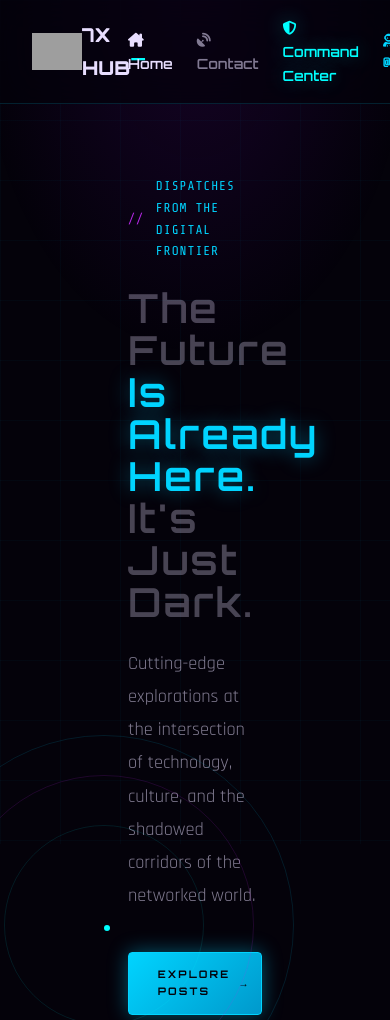
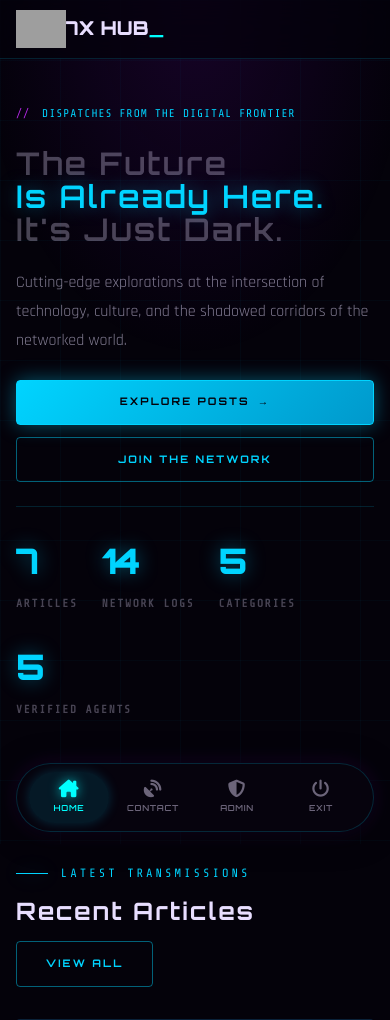
Before and after one commit to soulayman-7x/7X_Hub_Blog, a PHP site: page /7X_Hub_Blog/ in a window 390 px wide; the page is wider, and only the part inside the window is pictured. Shown: the top 1020 px of that part. Run offline with PHP 8.4, Linux system fonts and the light colour scheme; the visitor is signed in with stand-in values (Sample User, id 1); data comes from the database, SQL or seed files in the repository; data that the repository does not hold is empty; grey boxes are pictures that could not be loaded.

Commit message:
Add responsive design support and update styles across multiple pages

```diff
--- a/Admin/create_post.php
+++ b/Admin/create_post.php
@@ -46,6 +46,7 @@ if ($_SERVER['REQUEST_METHOD'] === 'POST') {
     <link rel="stylesheet" href="../assets/css/style.css">
     <link rel="stylesheet" href="../assets/css/posts.css">
     <link rel="stylesheet" href="../assets/css/dashboard.css">
+    <link rel="stylesheet" href="../assets/css/responsive.css">
 
 </head>
 <body>
@@ -72,7 +73,7 @@ if ($_SERVER['REQUEST_METHOD'] === 'POST') {
                         <input type="text" name="title" class="form-control" required placeholder="e.g. Advanced Quantum Encryption Methods">
                     </div>
 
-                    <div style="display: grid; grid-template-columns: 1fr 1fr; gap: 24px;">
+                    <div class="admin-form-row">
                         <div class="form-group">
                             <label>> SECTOR_CATEGORY</label>
                             <select name="category_id" class="form-control" required>
--- a/Admin/dashboard.php
+++ b/Admin/dashboard.php
@@ -29,6 +29,7 @@ $stats = $admin->getSystemStats();
 
     <link rel="stylesheet" href="../assets/css/style.css">
     <link rel="stylesheet" href="../assets/css/dashboard.css">
+    <link rel="stylesheet" href="../assets/css/responsive.css">
 </head>
 <body>
 
--- a/Admin/edit_post.php
+++ b/Admin/edit_post.php
@@ -62,6 +62,7 @@ $categories = $admin->getAllCategories();
     <link rel="stylesheet" href="../assets/CSS/style.css">
     <link rel="stylesheet" href="../assets//CSS/dashboard.css">
     <link rel="stylesheet" href="../assets//CSS/posts.css">
+    <link rel="stylesheet" href="../assets/CSS/responsive.css">
     <link rel="stylesheet" href="https://cdnjs.cloudflare.com/ajax/libs/font-awesome/6.4.0/css/all.min.css">
 </head>
 <body class="admin-body">
--- a/Admin/posts.php
+++ b/Admin/posts.php
@@ -26,6 +26,7 @@ $posts = $admin->getAllPostsAdmin();
     <link rel="stylesheet" href="../assets/CSS/style.css">
     <link rel="stylesheet" href="../assets/CSS/dashboard.css">
     <link rel="stylesheet" href="../assets/CSS/posts.css">
+    <link rel="stylesheet" href="../assets/CSS/responsive.css">
     <link rel="stylesheet" href="https://cdnjs.cloudflare.com/ajax/libs/font-awesome/6.4.0/css/all.min.css">
 </head>
 
--- a/article.php
+++ b/article.php
@@ -38,6 +38,7 @@ if (!$post) {
     <title>7X Hub - <?= htmlspecialchars($post['title']) ?></title>
     <link rel="stylesheet" href="assets/CSS/style.css">
     <link rel="stylesheet" href="assets/CSS/article.css">
+    <link rel="stylesheet" href="assets/CSS/responsive.css">
     <link rel="icon" href="assets/images/logo/X-Core-V1-Wh.png">
 </head>
 
--- /dev/null
+++ b/assets/CSS/responsive.css
@@ -0,0 +1,528 @@
+/* ============================================================
+   responsive.css — 7X Hub Blog
+   Mobile-first responsive layer. Added LAST to override safely.
+   Breakpoints:
+     Tablet  : max-width 1024px
+     Mobile  : max-width 768px
+   ⚠  No existing CSS or PHP was deleted or renamed.
+   ============================================================ */
+
+/* Admin create_post form row — replaces inline grid style */
+.admin-form-row {
+    display: grid;
+    grid-template-columns: 1fr 1fr;
+    gap: 24px;
+}
+
+@media (max-width: 768px) {
+    .admin-form-row {
+        grid-template-columns: 1fr;
+        gap: 0;
+    }
+}
+
+/* ─────────────────────────────────────────
+   GLOBAL CONTAINER & BODY
+───────────────────────────────────────── */
+@media (max-width: 1024px) {
+    .container {
+        padding: 0 1.5rem;
+    }
+}
+
+@media (max-width: 768px) {
+    .container {
+        padding: 0 1rem;
+    }
+
+    /* Extra bottom padding so content isn't hidden behind mobile nav */
+    body {
+        padding-bottom: 80px;
+    }
+
+    main {
+        padding-top: 4rem;
+    }
+}
+
+/* ─────────────────────────────────────────
+   HEADER — Hide desktop nav on mobile
+───────────────────────────────────────── */
+@media (max-width: 768px) {
+    .nav-links {
+        display: none;
+    }
+
+    .site-header {
+        padding: 10px 0;
+    }
+}
+
+/* ─────────────────────────────────────────
+   MOBILE BOTTOM NAV BAR
+   Visible ONLY on ≤ 768px
+───────────────────────────────────────── */
+.mobile-bottom-nav {
+    display: none; /* Hidden by default (desktop & tablet) */
+}
+
+@media (max-width: 768px) {
+    .mobile-bottom-nav {
+        display: flex;
+        position: fixed;
+        bottom: 12px;
+        left: 50%;
+        transform: translateX(-50%);
+        width: calc(100% - 32px);
+        max-width: 480px;
+        background: rgba(7, 4, 15, 0.92);
+        backdrop-filter: blur(20px);
+        -webkit-backdrop-filter: blur(20px);
+        border: 1px solid rgba(0, 212, 255, 0.18);
+        border-radius: 50px;
+        padding: 8px 12px;
+        gap: 4px;
+        justify-content: space-around;
+        align-items: center;
+        z-index: 999;
+        box-shadow: 0 4px 30px rgba(0, 0, 0, 0.6), 0 0 20px rgba(106, 13, 173, 0.2);
+    }
+
+    .mob-nav-item {
+        display: flex;
+        flex-direction: column;
+        align-items: center;
+        gap: 3px;
+        padding: 8px 14px;
+        border-radius: 40px;
+        color: rgba(232, 222, 255, 0.45);
+        text-decoration: none;
+        font-family: var(--font-display);
+        font-size: 0.55rem;
+        font-weight: 600;
+        letter-spacing: 0.08em;
+        text-transform: uppercase;
+        transition: all 0.25s ease;
+        flex: 1;
+    }
+
+    .mob-nav-item i {
+        font-size: 1.1rem;
+        transition: all 0.25s ease;
+    }
+
+    .mob-nav-item span {
+        color: inherit;
+        font-weight: 600;
+        font-size: 0.52rem;
+    }
+
+    .mob-nav-item:hover {
+        color: var(--color-7x-blue);
+        background: rgba(0, 212, 255, 0.07);
+    }
+
+    .mob-nav-item.active {
+        color: var(--color-7x-cyan);
+        background: rgba(0, 212, 255, 0.1);
+        box-shadow: 0 0 12px rgba(0, 212, 255, 0.2);
+    }
+
+    .mob-nav-item.active i {
+        text-shadow: 0 0 12px rgba(0, 255, 255, 0.6);
+        color: var(--color-7x-cyan);
+    }
+}
+
+/* ─────────────────────────────────────────
+   TYPOGRAPHY SCALING
+───────────────────────────────────────── */
+@media (max-width: 768px) {
+    h1 { font-size: 2rem; }
+    h2 { font-size: 1.5rem; }
+    h3 { font-size: 1.1rem; }
+}
+
+/* ─────────────────────────────────────────
+   HERO SECTION (index.php)
+───────────────────────────────────────── */
+@media (max-width: 1024px) {
+    .hero {
+        padding: 4rem 0;
+    }
+
+    .hero-decor {
+        width: 260px;
+        height: 260px;
+        opacity: 0.5;
+    }
+
+    .hero-stats {
+        gap: 2rem;
+        margin: 1.5rem 0;
+    }
+}
+
+@media (max-width: 768px) {
+    .hero {
+        padding: 2.5rem 0;
+    }
+
+    /* Hide the decorative rings — they overflow behind text */
+    .hero-decor {
+        display: none;
+    }
+
+    .hero-title {
+        font-size: clamp(1.8rem, 8vw, 2.5rem);
+    }
+
+    .hero-subtitle {
+        font-size: 1rem;
+        max-width: 100%;
+        margin-bottom: 1.5rem;
+    }
+
+    .hero-actions {
+        flex-direction: column;
+        gap: 0.75rem;
+    }
+
+    .hero-actions .btn {
+        width: 100%;
+        justify-content: center;
+        text-align: center;
+    }
+
+    .hero-stats {
+        gap: 1.5rem;
+        margin: 1.5rem 0 0;
+        padding: 1.5rem 0;
+    }
+
+    .hero-p {
+        font-size: 0.7rem;
+    }
+}
+
+/* ─────────────────────────────────────────
+   POSTS SECTION — Section Header
+───────────────────────────────────────── */
+@media (max-width: 768px) {
+    .section-header {
+        flex-direction: column;
+        align-items: flex-start;
+        gap: 1rem;
+        margin-bottom: 2rem;
+    }
+}
+
+/* ─────────────────────────────────────────
+   FEATURED POST (index.php)
+───────────────────────────────────────── */
+@media (max-width: 1024px) {
+    .featured-post {
+        grid-template-columns: 1fr;
+    }
+
+    .featured-post .post-image {
+        min-height: 280px;
+    }
+}
+
+@media (max-width: 768px) {
+    .featured-post .post-image {
+        min-height: 200px;
+    }
+
+    .featured-post .post-body {
+        padding: 1.5rem;
+        gap: 0.8rem;
+    }
+}
+
+/* ─────────────────────────────────────────
+   POST GRID (index.php)
+───────────────────────────────────────── */
+@media (max-width: 1024px) {
+    .post-grid {
+        grid-template-columns: repeat(2, 1fr);
+    }
+}
+
+@media (max-width: 768px) {
+    .post-grid {
+        grid-template-columns: 1fr;
+    }
+}
+
+/* ─────────────────────────────────────────
+   NEWSLETTER BAND (index.php)
+───────────────────────────────────────── */
+@media (max-width: 1024px) {
+    .newsletter-inner {
+        grid-template-columns: 1fr;
+        gap: 2rem;
+        padding: 2rem;
+    }
+}
+
+@media (max-width: 768px) {
+    .newsletter-inner {
+        padding: 1.5rem;
+        gap: 1.5rem;
+    }
+
+    .newsletter-form {
+        flex-direction: column;
+    }
+
+    .newsletter-form input {
+        width: 100%;
+    }
+
+    .newsletter-form .btn {
+        width: 100%;
+        justify-content: center;
+    }
+}
+
+/* ─────────────────────────────────────────
+   ARTICLE PAGE (article.php)
+───────────────────────────────────────── */
+@media (max-width: 768px) {
+    .article-hero {
+        padding: 2rem 0 1.5rem;
+    }
+
+    .article-title {
+        font-size: clamp(1.5rem, 6vw, 2rem);
+        margin-bottom: 1.2rem;
+    }
+
+    /* Meta bar: wrap and hide dividers */
+    .article-meta-bar {
+        gap: 1rem;
+        padding: 1rem;
+    }
+
+    .meta-divider {
+        display: none;
+    }
+
+    /* Article image: let height be auto, don't crop brutally */
+    .article-image {
+        height: auto;
+        min-height: 180px;
+    }
+
+    .article-content {
+        padding: 0 0 2rem;
+    }
+}
+
+/* ─────────────────────────────────────────
+   CONTACT PAGE (contact.php)
+───────────────────────────────────────── */
+@media (max-width: 1024px) {
+    .contact-grid {
+        grid-template-columns: 1fr;
+        gap: 2.5rem;
+    }
+
+    .contact-section {
+        padding: 3rem 0 5rem;
+    }
+}
+
+@media (max-width: 768px) {
+    .contact-section {
+        padding: 2rem 0 4rem;
+    }
+
+    .form-row {
+        grid-template-columns: 1fr;
+    }
+
+    .contact-form-wrap {
+        padding: 1.5rem;
+    }
+
+    .form-footer {
+        flex-direction: column;
+        align-items: stretch;
+    }
+
+    .btn-submit {
+        width: 100%;
+    }
+}
+
+/* ─────────────────────────────────────────
+   FOOTER (all pages)
+───────────────────────────────────────── */
+@media (max-width: 1024px) {
+    .footer-inner {
+        grid-template-columns: 1fr 1fr;
+        gap: 2rem;
+    }
+}
+
+@media (max-width: 768px) {
+    .site-footer {
+        margin-top: 4rem;
+        margin-bottom: 4rem; /* Space above mobile bottom nav */
+        padding: 2rem 0 1.5rem;
+    }
+
+    .footer-inner {
+        grid-template-columns: 1fr;
+        gap: 2rem;
+        margin-bottom: 2rem;
+    }
+
+    .footer-bottom {
+        flex-direction: column;
+        gap: 0.5rem;
+        text-align: center;
+    }
+
+    .footer-brand p {
+        max-width: 100%;
+    }
+}
+
+/* ─────────────────────────────────────────
+   AUTH PAGES (login.php, register.php)
+───────────────────────────────────────── */
+@media (max-width: 768px) {
+    .auth-page {
+        padding: 1.5rem 1rem;
+        align-items: flex-start;
+        padding-top: 3rem;
+    }
+
+    .auth-card {
+        padding: 2rem 1.5rem;
+    }
+}
+
+/* ─────────────────────────────────────────
+   ADMIN — DASHBOARD (Admin/dashboard.php)
+───────────────────────────────────────── */
+@media (max-width: 1024px) {
+    .admin-layout {
+        flex-direction: column;
+        padding: 16px;
+        gap: 16px;
+    }
+
+    .glass-sidebar {
+        width: 100%;
+        height: auto;
+        position: relative;
+        top: auto;
+        padding: 20px;
+    }
+
+    .sidebar-nav {
+        flex-direction: row;
+        flex-wrap: wrap;
+        gap: 8px;
+    }
+
+    .sidebar-logo {
+        margin-bottom: 16px;
+    }
+
+    .stats-grid {
+        grid-template-columns: repeat(2, 1fr);
+        gap: 16px;
+    }
+
+    .admin-header {
+        padding: 16px 20px;
+        flex-wrap: wrap;
+        gap: 12px;
+    }
+}
+
+@media (max-width: 768px) {
+    .admin-layout {
+        padding: 12px;
+    }
+
+    .stats-grid {
+        grid-template-columns: 1fr;
+    }
+
+    .stat-card {
+        padding: 20px;
+    }
+
+    .stat-value {
+        font-size: 2.2rem;
+    }
+
+    .admin-title h1 {
+        font-size: 1.3rem;
+    }
+}
+
+/* ─────────────────────────────────────────
+   ADMIN — POSTS TABLE (Admin/posts.php)
+───────────────────────────────────────── */
+@media (max-width: 1024px) {
+    .admin-container {
+        flex-direction: column;
+    }
+
+    /* Reuse glass-sidebar responsive rules from dashboard above */
+    .admin-main {
+        width: 100%;
+        padding: 1.5rem;
+        margin-left: 0;
+    }
+}
+
+@media (max-width: 768px) {
+    .admin-main {
+        padding: 1rem;
+    }
+
+    .glass-panel {
+        padding: 12px;
+    }
+
+    /* Table scrolls horizontally instead of breaking layout */
+    .glass-panel {
+        overflow-x: auto;
+        -webkit-overflow-scrolling: touch;
+    }
+
+    .protocol-table th,
+    .protocol-table td {
+        padding: 10px 8px;
+        font-size: 0.85rem;
+        white-space: nowrap;
+    }
+}
+
+/* ─────────────────────────────────────────
+   ADMIN FORMS (create_post, edit_post)
+───────────────────────────────────────── */
+@media (max-width: 768px) {
+    .admin-form .form-control {
+        font-size: 0.95rem;
+    }
+}
+
+/* ─────────────────────────────────────────
+   IMAGES — Global safety net
+───────────────────────────────────────── */
+@media (max-width: 768px) {
+    img {
+        max-width: 100%;
+        height: auto;
+    }
+}
--- a/contact.php
+++ b/contact.php
@@ -72,6 +72,7 @@ if ($_SERVER['REQUEST_METHOD'] == 'POST') {
     <title>7X Hub - Contact</title>
     <link rel="stylesheet" href="assets/CSS/style.css">
     <link rel="stylesheet" href="assets/CSS/contact.css">
+    <link rel="stylesheet" href="assets/CSS/responsive.css">
     <link rel="icon" href="assets/images/logo/X-Core-V1-Wh.png">
 
 </head>
--- a/includes/header.php
+++ b/includes/header.php
@@ -35,3 +35,51 @@ $currentPage = basename($_SERVER['PHP_SELF']);
         </div>
     </div>
 </header>
+
+<!-- ═══════════════════════════════════════════
+     MOBILE BOTTOM NAV — Visible only on ≤768px
+     Uses same $currentPage & $isLoggedIn vars
+     already set before this include is called.
+     NO PHP LOGIC was modified.
+     ═══════════════════════════════════════════ -->
+<nav class="mobile-bottom-nav" aria-label="Mobile Navigation">
+
+    <a href="index.php" class="mob-nav-item <?= ($currentPage == 'index.php') ? 'active' : '' ?>">
+        <i class="fa-solid fa-house-chimney"></i>
+        <span>Home</span>
+    </a>
+
+    <a href="contact.php" class="mob-nav-item <?= ($currentPage == 'contact.php') ? 'active' : '' ?>">
+        <i class="fa-solid fa-satellite-dish"></i>
+        <span>Contact</span>
+    </a>
+
+    <?php if ($isLoggedIn): ?>
+
+        <?php if (isset($_SESSION['role']) && $_SESSION['role'] === 'admin'): ?>
+            <a href="Admin/dashboard.php" class="mob-nav-item <?= ($currentPage == 'dashboard.php') ? 'active' : '' ?>">
+                <i class="fa-solid fa-shield-halved"></i>
+                <span>Admin</span>
+            </a>
+        <?php endif; ?>
+
+        <a href="logout.php" class="mob-nav-item">
+            <i class="fa-solid fa-power-off"></i>
+            <span>Exit</span>
+        </a>
+
+    <?php else: ?>
+
+        <a href="login.php" class="mob-nav-item <?= ($currentPage == 'login.php') ? 'active' : '' ?>">
+            <i class="fa-solid fa-fingerprint"></i>
+            <span>Login</span>
+        </a>
+
+        <a href="register.php" class="mob-nav-item <?= ($currentPage == 'register.php') ? 'active' : '' ?>">
+            <i class="fa-solid fa-terminal"></i>
+            <span>Join</span>
+        </a>
+
+    <?php endif; ?>
+
+</nav>
--- a/index.php
+++ b/index.php
@@ -44,6 +44,7 @@ if ($db) {
 
     <link rel="stylesheet" href="assets/CSS/style.css">
     <link rel="stylesheet" href="assets/CSS/index.css">
+    <link rel="stylesheet" href="assets/CSS/responsive.css">
     <link rel="icon" href="assets/images/logo/X-Core-V1-Wh.png">
 </head>
 
--- a/login.php
+++ b/login.php
@@ -52,6 +52,7 @@ if ($_SERVER["REQUEST_METHOD"] == "POST") {
 
     <link rel="stylesheet" href="<?php echo BASE_URL; ?>assets/css/style.css">
     <link rel="stylesheet" href="<?php echo BASE_URL; ?>assets/css/auth.css">
+    <link rel="stylesheet" href="<?php echo BASE_URL; ?>assets/css/responsive.css">
 </head>
 
 <body class="auth-page">
--- a/register.php
+++ b/register.php
@@ -42,6 +42,7 @@ if ($_SERVER["REQUEST_METHOD"] == "POST") {
 
     <link rel="stylesheet" href="<?php echo BASE_URL; ?>assets/css/style.css">
     <link rel="stylesheet" href="<?php echo BASE_URL; ?>assets/css/auth.css">
+    <link rel="stylesheet" href="<?php echo BASE_URL; ?>assets/css/responsive.css">
 </head>
 
 <body class="auth-page">
```
Also changed, not shown: assets/CSS/style.css (+38 -0 lines), 2 other files.
